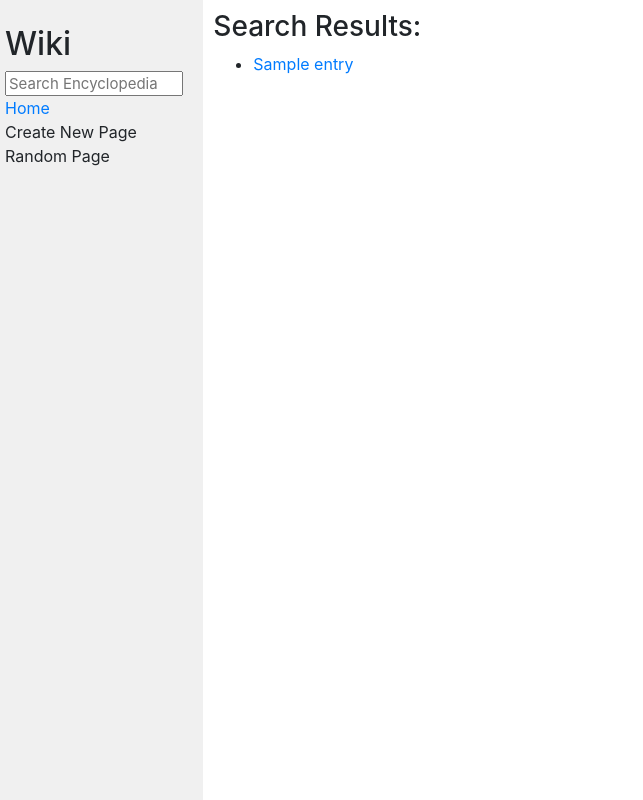
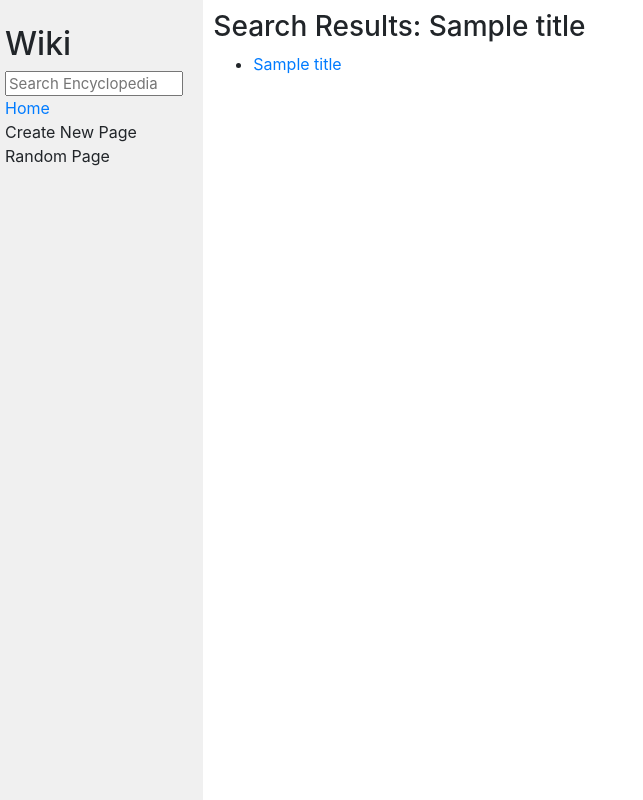
Before and after one commit to nishanajihah/Harvard-Project1, a Django app: template wiki/encyclopedia/templates/encyclopedia/search_page.html in a window 1280 px wide. Shown: the whole page, without its empty margins (0-643 px from the left). Run offline with Django 3.2, Linux system fonts and the light colour scheme; tables that the repository leaves empty hold one stand-in row (values such as "Sample post"); the template is opened without the code that fills it: values that come from a table or form of the project are taken from there, most other values are stand-ins (such as "Sample title", 1, 10 or a date in 2020); some libraries are stand-ins or nearby versions.

Commit message:
updating search code

```diff
--- a/wiki/encyclopedia/templates/encyclopedia/layout.html
+++ b/wiki/encyclopedia/templates/encyclopedia/layout.html
@@ -14,9 +14,8 @@
                 <h2>Wiki</h2>
 
                 <!-- Search Bar -->
-                <form action="{% url 'enc:search' %}" method="get">
+                <form action="{% url 'enc:search' %}" method="GET">
                     {% csrf_token %}
-                    <!-- {{ search_form }} -->
                     <input class="search" type="text" name="q" placeholder="Search Encyclopedia">
                 </form>
 
--- a/wiki/encyclopedia/templates/encyclopedia/search_page.html
+++ b/wiki/encyclopedia/templates/encyclopedia/search_page.html
@@ -6,12 +6,17 @@
 
 {% block body %}
 
-    <h3>Search Results:</h3>
+    <h3>Search Results: {{title}}</h3>
 
+    <!-- <li><a href="{% url 'enc:page' title=title %}">{{ title }}</a></li> -->
+
+
+    {% if entries %}
     <ul>
         {% for entry in entries %}
-            <li><a href="{% url 'enc:page' title=entry %}">{{ entry }}</a></li>
+            <li><a href="{% url 'enc:page' title=title %}">{{ title }}</a></li>
         {% endfor %}
     </ul>
+    {% endif %}
 
 {% endblock %}
--- a/wiki/encyclopedia/urls.py
+++ b/wiki/encyclopedia/urls.py
@@ -8,5 +8,5 @@ app_name = "enc"
 urlpatterns = [
     path("", views.index, name="index"),
     path("wiki/<str:title>", views.page, name="page"),
-    path("search", views.search, name="search"),
+    path("search/", views.search, name="search"),
 ]
--- a/wiki/encyclopedia/views.py
+++ b/wiki/encyclopedia/views.py
@@ -50,24 +50,38 @@ def page(request, title):
 def search(request):
 
     entries = util.list_entries()
-    search = []
-    query = request.GET.get("q", "")
+    title = request.GET.get("q", "")
 
-    if query in entries:
-        md_file = util.get_entry(query)
-        convert_md = markdowner.convert(md_file)
+    if util.get_entry(title) != None:
 
-        page_content = {
-            'title': query,
-            'page': convert_md,
-        }
+        return render(request, "encyclopedia/entry_page.html", {
+            'title': title,
+            'page': markdowner.convert(util.get_entry(title)),
+        })
 
-        return render(request, "enc:page", page_content)
+    elif util.get_entry(title) == None:
 
-    if query != entries:
-        return redirect(page, query)
+        if title in entries:
+            return redirect(reverse('page', title))
 
-    results = [page for page in entries if query.lower() in page.lower()]
-    return render(request, "encyclopedia/search_page.html", {
-        "entries": results,
-    })
+        results = [page for page in entries if 'title'.lower() in page.lower()]
+        return render(request, "encyclopedia/search_page.html", {
+            "entries": results,
+        })
+
+    else:
+        # if it does not exist diplay the error message
+        return render(request, "encyclopedia/error_page.html", {
+            "message": f"Error: '{title}' page was not found."
+        })
+
+
+        # return render(request, "enc:page", page_content)
+
+    # if title in entries:
+    #     return redirect(page, query)
+
+    # results = [page for page in entries if query.lower() in page.lower()]
+    # return render(request, "encyclopedia/search_page.html", {
+    #     "entries": results,
+    # })
```
